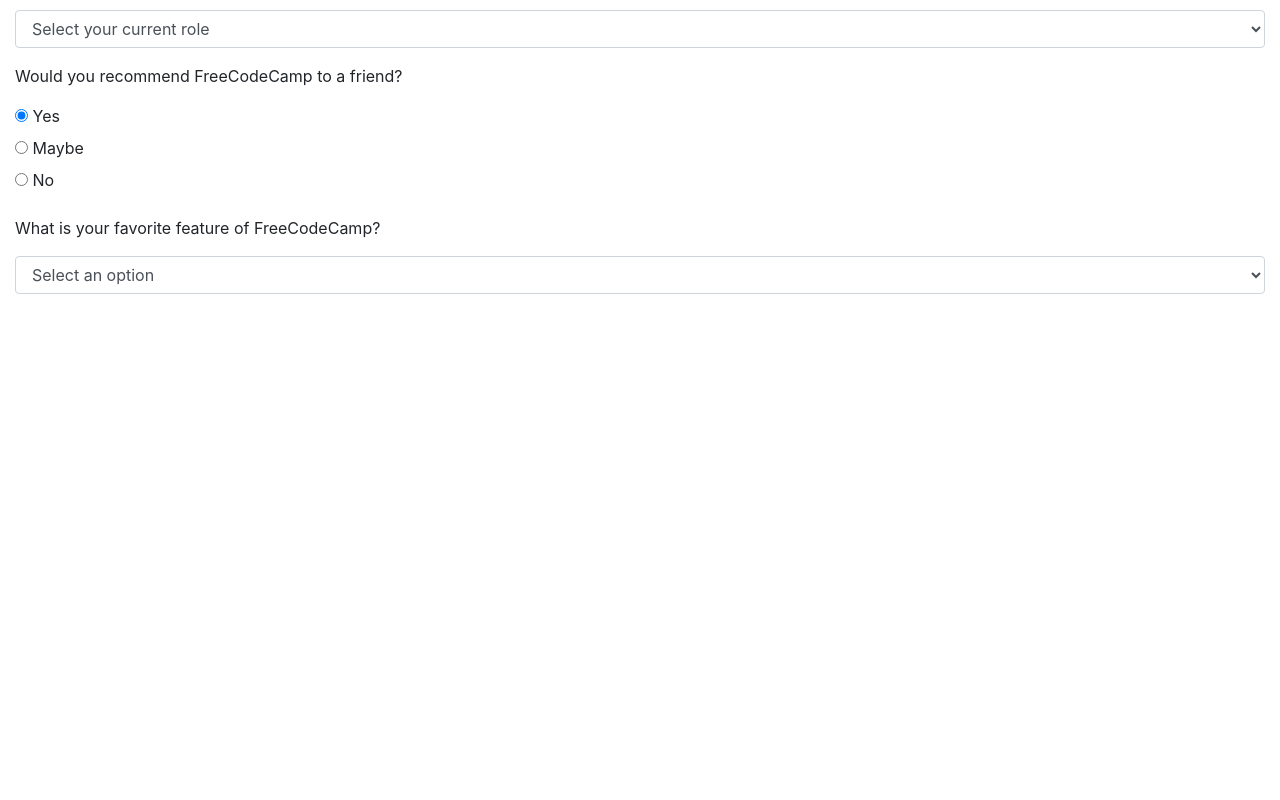
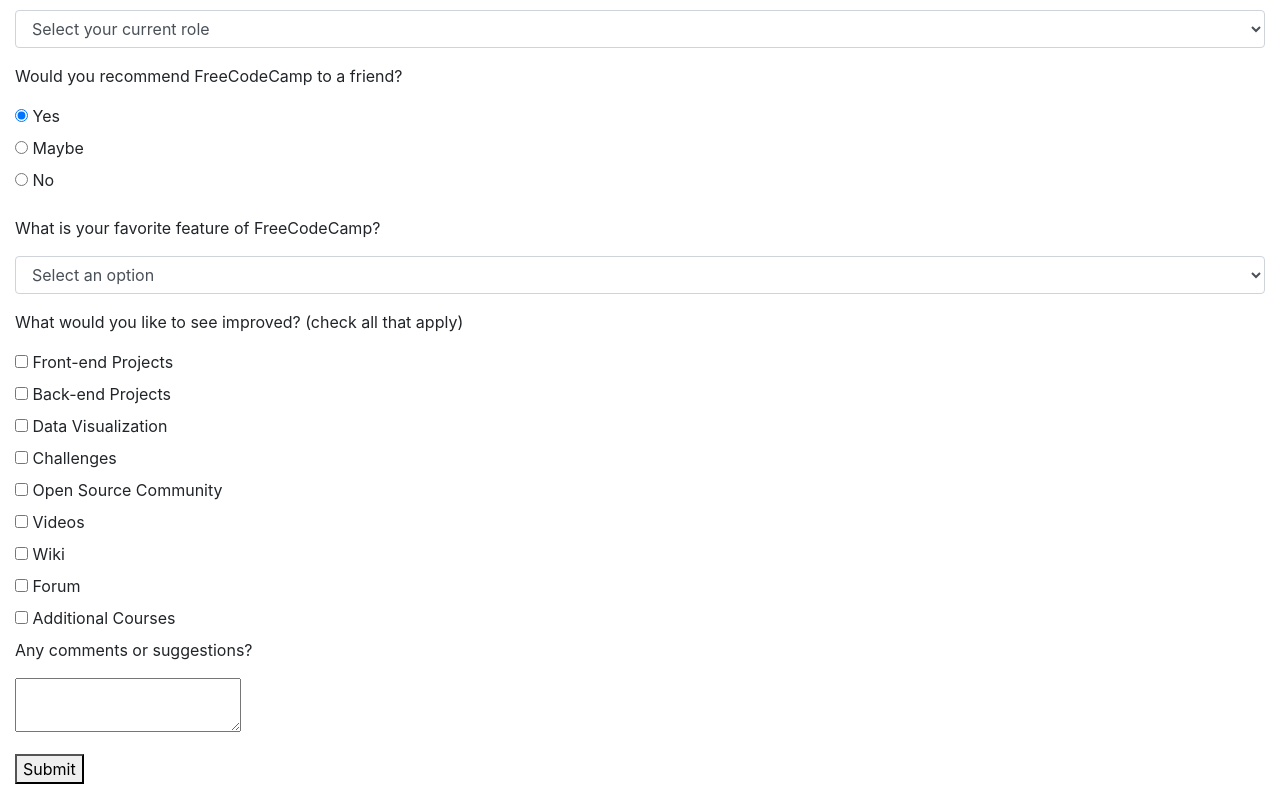
Before and after one commit to marianadacunha/simple-survey-form, a plain HTML site: page index.html in a window 1280 px wide. Shown: the part 384-1184 px from the top of the page. Before the commit the page ends 800 px from the top, so only its background shows below. Drawn offline with nearby package versions, Linux system fonts and the light colour scheme.

Commit message:
submit suggestions

```diff
--- a/index.html
+++ b/index.html
@@ -4,7 +4,7 @@
     <meta charset="UTF-8">
     <meta name="viewport" content="width=device-width, initial-scale=1.0">
     <link rel="stylesheet" href="https://stackpath.bootstrapcdn.com/bootstrap/4.5.0/css/bootstrap.min.css" integrity="sha384-9aIt2nRpC12Uk9gS9baDl411NQApFmC26EwAOH8WgZl5MYYxFfc+NcPb1dKGj7Sk" crossorigin="anonymous">
-    <link rel="stylesheet" href="main.css">
+    <link rel="stylesheet" href="src/main.css">
     <title>Survey Form</title>
 </head>
 <body>
@@ -74,6 +74,64 @@
                           </select>
                     </div>
 
+                    <div class="form-group">
+                        <p>What would you like to see improved? (check all that apply)</p>
+                        <label>
+                            <input name="improvement" value="frontEndProjects" type="checkbox" class="input-checkbox"/>
+                            Front-end Projects
+                        </label></br>
+
+                        <label>
+                            <input name="improvement" value="backEndProjects" type="checkbox" class="input-checkbox"/>
+                            Back-end Projects
+                        </label></br>
+
+                        <label>
+                            <input name="improvement" value="dataVisualization" type="checkbox" class="input-checkbox"/>
+                            Data Visualization
+                        </label></br>
+
+                        <label>
+                            <input name="improvement" value="challenges" type="checkbox" class="input-checkbox"/>
+                            Challenges
+                        </label></br>
+
+                        <label>
+                            <input name="improvement" value="openSourceCommunity" type="checkbox" class="input-checkbox"/>
+                            Open Source Community
+                        </label></br>
+
+                        <label>
+                            <input name="improvement" value="videos" type="checkbox" class="input-checkbox"/>
+                            Videos
+                        </label></br>
+
+                        <label>
+                            <input name="improvement" value="wiki" type="checkbox" class="input-checkbox"/>
+                            Wiki
+                        </label></br>
+
+                        <label>
+                            <input name="improvement" value="forum" type="checkbox" class="input-checkbox"/>
+                            Forum
+                        </label></br>
+
+                        <label>
+                            <input name="improvement" value="additionalCourses" type="checkbox" class="input-checkbox"/>
+                            Additional Courses
+                        </label></br>
+
+                        <div class="form-group">
+                            <p>Any comments or suggestions?</p>
+                            <textarea id="comment" class="input-textarea" name="comment" placeholder="Enter your comment or suggestion here">
+                            </textarea>
+                        </div>
+
+                          <div class="form-group">
+                            <button type="submit" id="submit" class="submit-button">
+                              Submit
+                            </button>
+                        </div>
                 </form>
             </div>
         </div>
```
Also changed, not shown: src/main.css (added).
